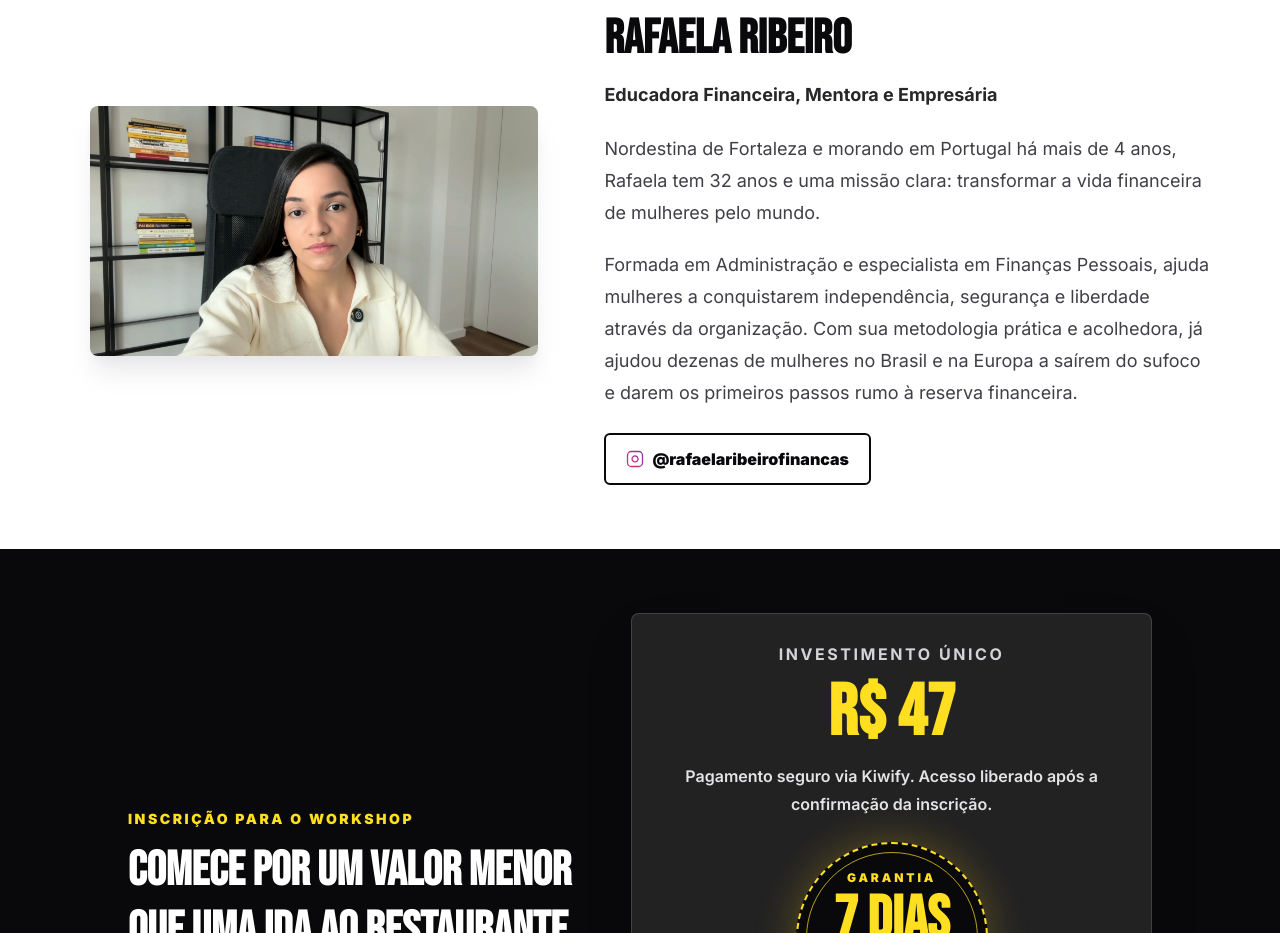
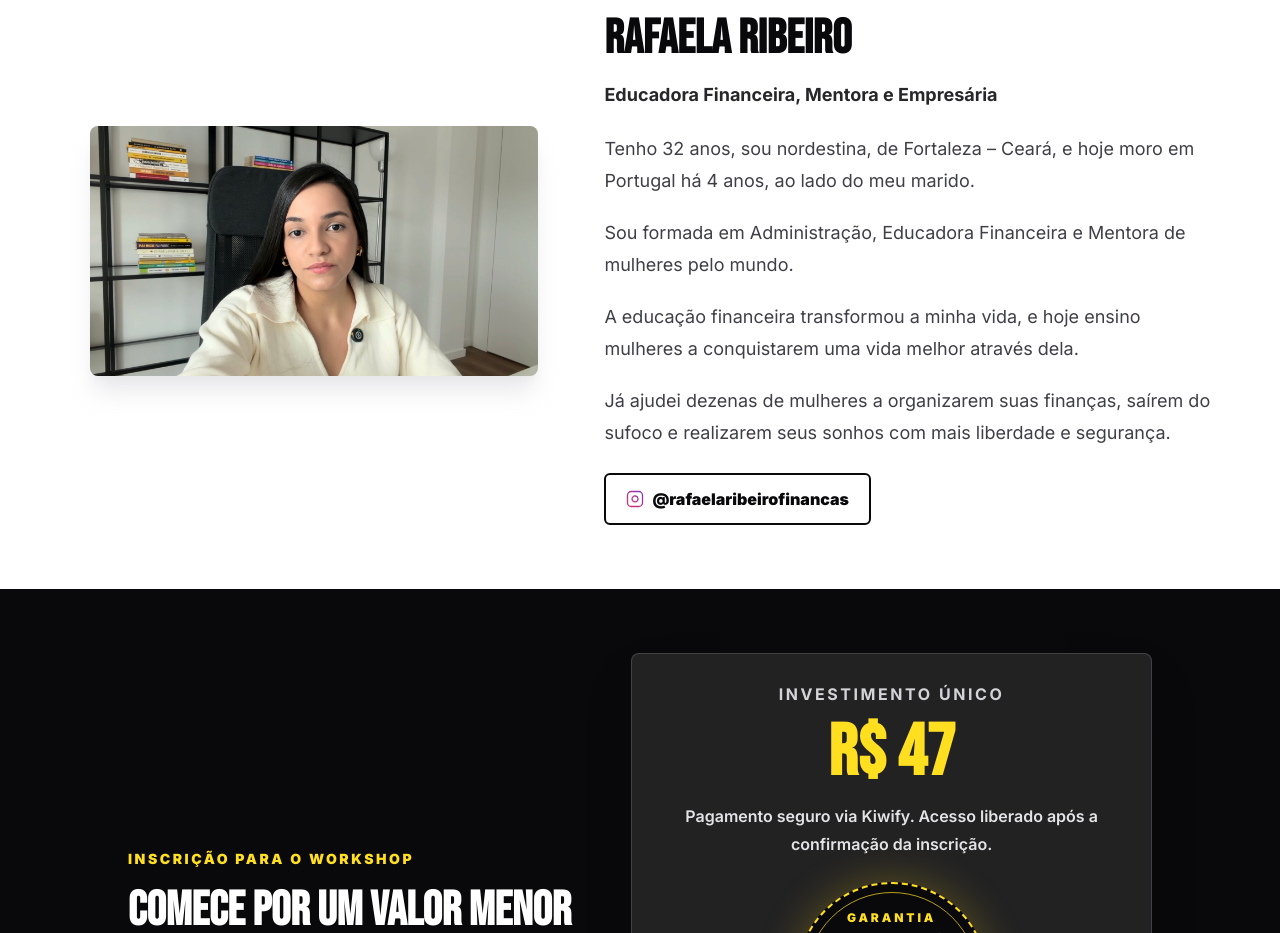
Before and after one commit to jairoduarteribeiro/organize-se, a Next.js app: page / in a window 1280 px wide. Shown: the part 4320-5253 px from the top of the page. Built offline with nearby package versions, Linux system fonts and the light colour scheme; no server answers.

Commit message:
fix(landing): replace Rafaela bio copy
Summary:
- Replace third-person Rafaela bio with four approved first-person paragraphs
- Preserve the existing bio wrapper, heading, subtitle, image, and Instagram link

```diff
--- a/app/components/landing/BioSection.tsx
+++ b/app/components/landing/BioSection.tsx
@@ -52,18 +52,10 @@ export function BioSection() {
             </p>
           </div>
           <div className="mt-6 space-y-5 text-lg leading-8 text-zinc-700">
-            <p>
-              Nordestina de Fortaleza e morando em Portugal há mais de 4 anos,
-              Rafaela tem 32 anos e uma missão clara: transformar a vida
-              financeira de mulheres pelo mundo.
-            </p>
-            <p>
-              Formada em Administração e especialista em Finanças Pessoais,
-              ajuda mulheres a conquistarem independência, segurança e liberdade
-              através da organização. Com sua metodologia prática e acolhedora,
-              já ajudou dezenas de mulheres no Brasil e na Europa a saírem do
-              sufoco e darem os primeiros passos rumo à reserva financeira.
-            </p>
+            <p>Tenho 32 anos, sou nordestina, de Fortaleza – Ceará, e hoje moro em Portugal há 4 anos, ao lado do meu marido.</p>
+            <p>Sou formada em Administração, Educadora Financeira e Mentora de mulheres pelo mundo.</p>
+            <p>A educação financeira transformou a minha vida, e hoje ensino mulheres a conquistarem uma vida melhor através dela.</p>
+            <p>Já ajudei dezenas de mulheres a organizarem suas finanças, saírem do sufoco e realizarem seus sonhos com mais liberdade e segurança.</p>
           </div>
           <a
             className="mt-6 inline-flex min-h-12 items-center gap-2 rounded-md border-2 border-zinc-950 px-5 py-3 text-base font-black text-zinc-950 transition-colors hover:bg-zinc-950 hover:text-white focus-visible:outline focus-visible:outline-2 focus-visible:outline-offset-4 focus-visible:outline-zinc-950"
```
